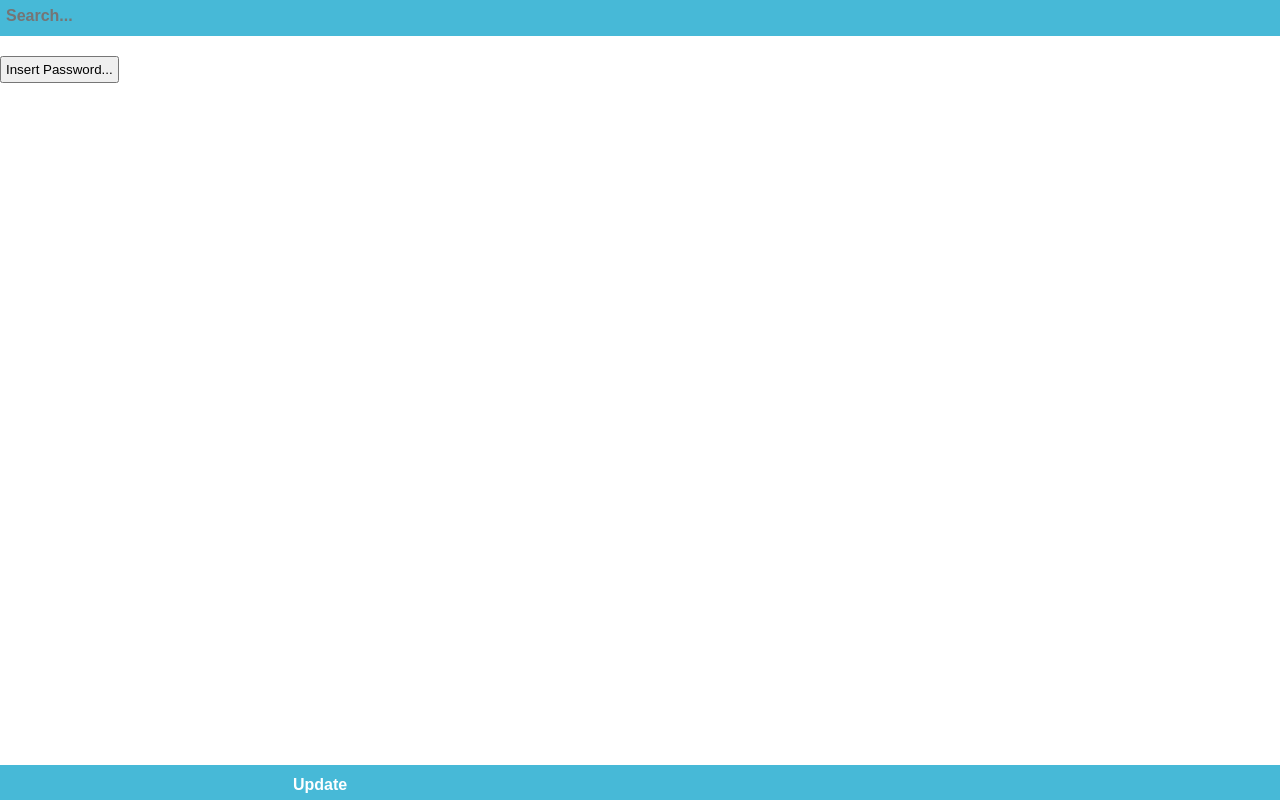
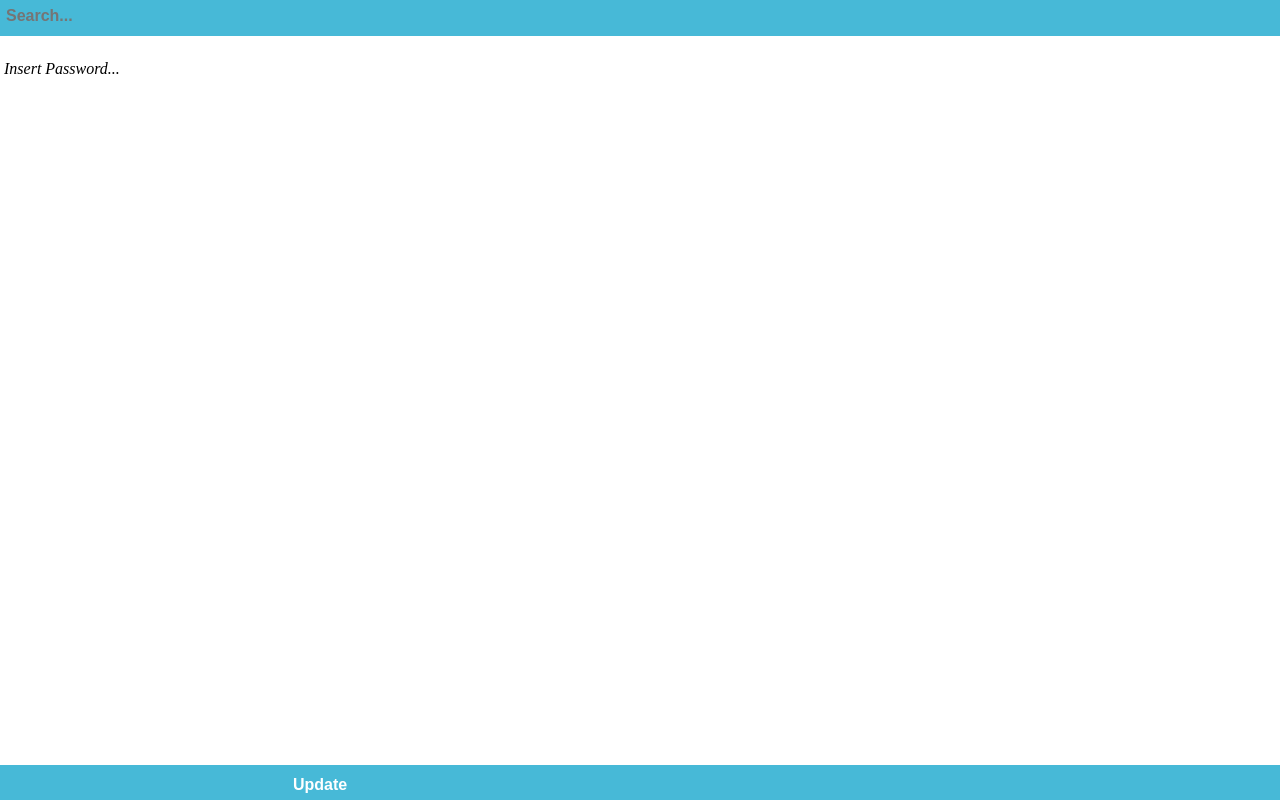
Before and after one commit to tulir/passfox, a website: page data/panel.html in a window 1280 px wide. Drawn offline with nearby package versions, Linux system fonts and the light colour scheme; files that its build step writes are made by us from their sources.

Commit message:
Style the new-password button

```diff
--- a/data/panel.html
+++ b/data/panel.html
@@ -33,7 +33,7 @@ along with this program.  If not, see <http://www.gnu.org/licenses/>.
 	<div class="path" id="path"></div>
 	<div class="passwords">
 		<div id="passwords"></div>
-		<button class="entry new-password" onClick="newPassword()">Insert Password...</button>
+		<div class="entry new-password" id="new-password">Insert Password...</div>
 	</div>
 	<div class="password-actions hidden" id="password-actions">
 		<div class="exit entry">..</div>
--- a/data/panel.scss
+++ b/data/panel.scss
@@ -79,6 +79,10 @@ body {
 
 	.entry:hover {
 		background-color: #ADADAD;
+	}
+
+	.new-password {
+		font-style: italic;
 	}
 
 	.directory {
```
